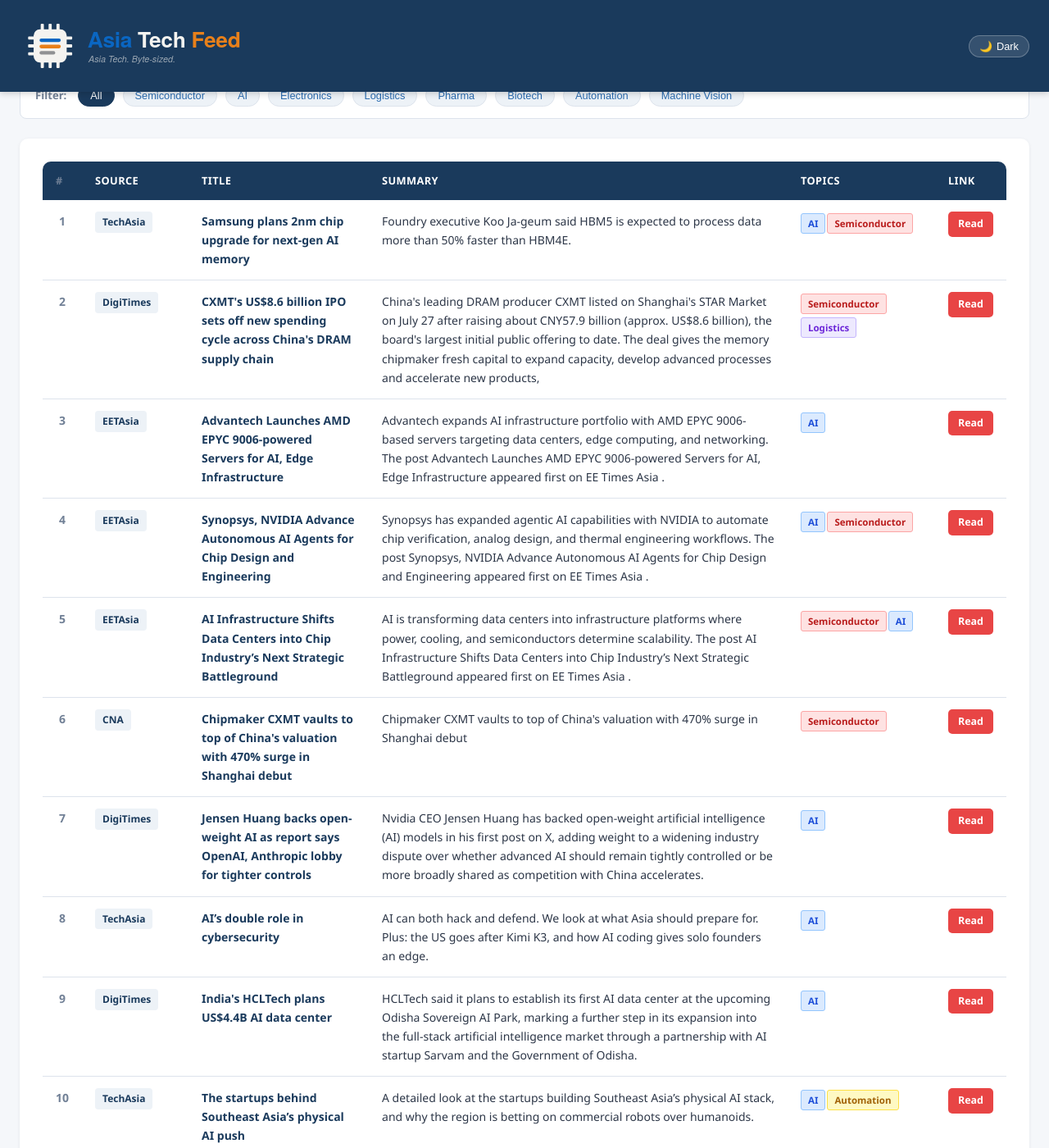
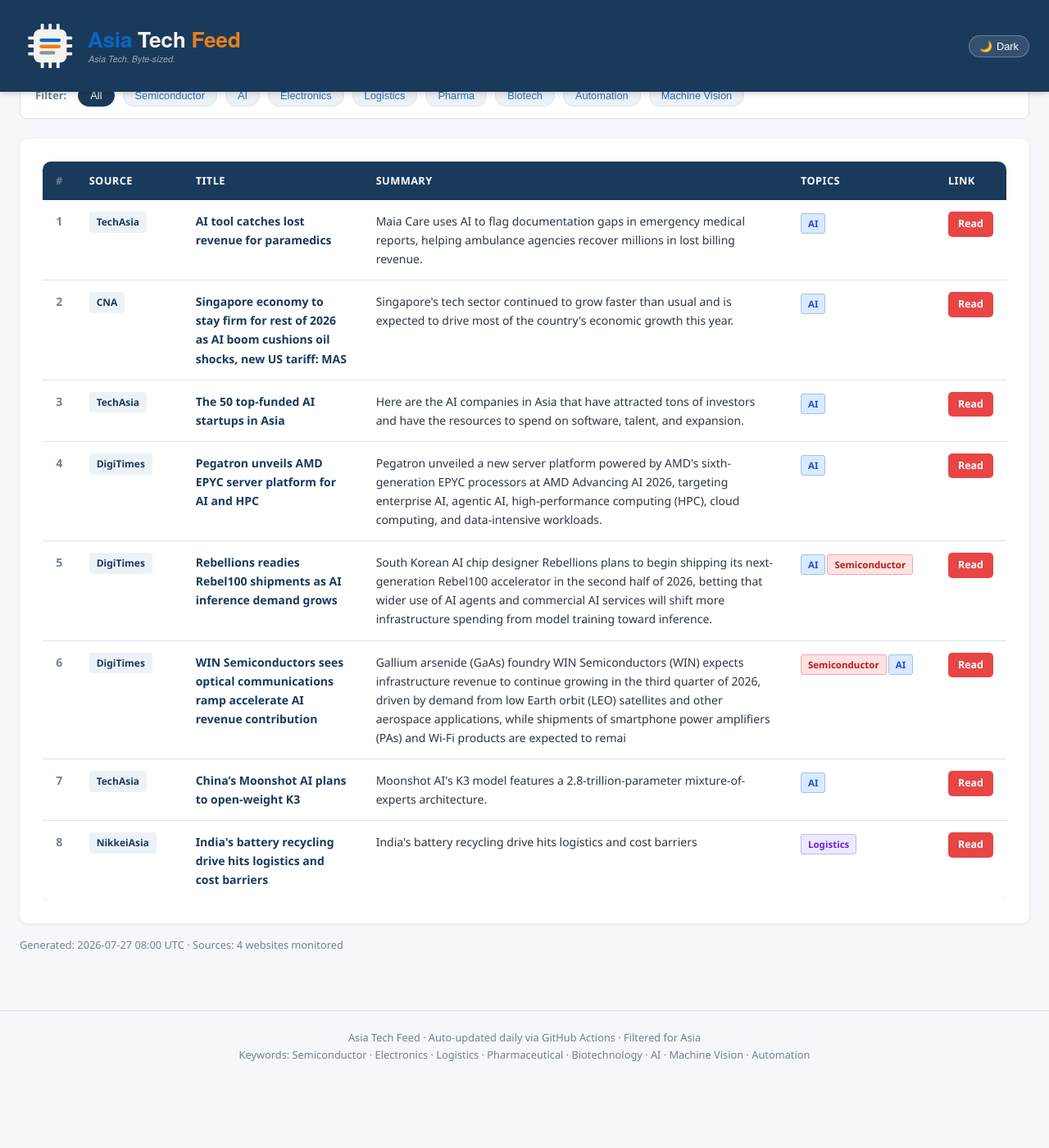
Before and after one commit to asiatechfeed/Asia-Tech-Feed, a Jekyll site: the page built from _posts/2026-07-27-asia-tech-news-digest.md, in a window 1280 px wide and 1400 px high, scrolled down 633 px. Shown: the whole window at 82% size. Built offline with Jekyll 4.4.1, drawn with Linux system fonts in a browser that asks for light colours; a script that is not in the unit is left out; after the commit the page ends 1952 px from its top, so only the background shows below that; some of the changed text lies outside the part shown.

Commit message:
📰 News digest 2026-07-27 (8 articles)

```diff
--- a/_posts/2026-07-27-asia-tech-news-digest.md
+++ b/_posts/2026-07-27-asia-tech-news-digest.md
@@ -1,15 +1,15 @@
 ---
 layout: post
 title: "Asia Tech News Digest - July 27, 2026"
-date: 2026-07-27 11:49:29 +0800
-articles_count: 10
+date: 2026-07-27 16:00:48 +0800
+articles_count: 8
 sources_count: 4
-sources: ["CNA", "DigiTimes", "EETAsia", "TechAsia"]
+sources: ["CNA", "DigiTimes", "NikkeiAsia", "TechAsia"]
 csv_file: /assets/data/news-2026-07-27.tsv
-featured_title: "Samsung plans 2nm chip upgrade for next-gen AI memory"
-featured_url: "https://www.techinasia.com/samsung-electronics-spending-hits-257b-2025"
+featured_title: "AI tool catches lost revenue for paramedics"
+featured_url: "https://www.techinasia.com/ai-tool-catches-lost-revenue-paramedics"
 featured_source: "TechAsia"
-featured_summary: "Foundry executive Koo Ja-geum said HBM5 is expected to process data more than 50% faster than HBM4E."
+featured_summary: "Maia Care uses AI to flag documentation gaps in emergency medical reports, helping ambulance agencies recover millions in lost billing revenue."
 featured_image: ""
 ---
 
@@ -28,82 +28,66 @@ featured_image: ""
 <tr>
   <td class="col-num">1</td>
   <td class="col-source"><span class="source-badge">TechAsia</span></td>
-  <td class="col-title"><span class="article-title">Samsung plans 2nm chip upgrade for next-gen AI memory</span></td>
-  <td class="col-summary">Foundry executive Koo Ja-geum said HBM5 is expected to process data more than 50% faster than HBM4E.</td>
-  <td class="col-tags"><span class="tag ai">AI</span><span class="tag semi">Semiconductor</span></td>
-  <td class="col-link"><a class="btn-link" href="https://www.techinasia.com/samsung-electronics-spending-hits-257b-2025" target="_blank" rel="noopener">Read</a></td>
+  <td class="col-title"><span class="article-title">AI tool catches lost revenue for paramedics</span></td>
+  <td class="col-summary">Maia Care uses AI to flag documentation gaps in emergency medical reports, helping ambulance agencies recover millions in lost billing revenue.</td>
+  <td class="col-tags"><span class="tag ai">AI</span></td>
+  <td class="col-link"><a class="btn-link" href="https://www.techinasia.com/ai-tool-catches-lost-revenue-paramedics" target="_blank" rel="noopener">Read</a></td>
 </tr>
 <tr>
   <td class="col-num">2</td>
-  <td class="col-source"><span class="source-badge">DigiTimes</span></td>
-  <td class="col-title"><span class="article-title">CXMT's US$8.6 billion IPO sets off new spending cycle across China's DRAM supply chain</span></td>
-  <td class="col-summary">China's leading DRAM producer CXMT listed on Shanghai's STAR Market on July 27 after raising about CNY57.9 billion (approx. US$8.6 billion), the board's largest initial public offering to date. The deal gives the memory chipmaker fresh capital to expand capacity, develop advanced processes and accelerate new products, </td>
-  <td class="col-tags"><span class="tag semi">Semiconductor</span><span class="tag logis">Logistics</span></td>
-  <td class="col-link"><a class="btn-link" href="https://www.digitimes.com/news/a20260727VL204/cxmt-dram-ipo-supply-chain-equipment.html" target="_blank" rel="noopener">Read</a></td>
+  <td class="col-source"><span class="source-badge">CNA</span></td>
+  <td class="col-title"><span class="article-title">Singapore economy to stay firm for rest of 2026 as AI boom cushions oil shocks, new US tariff: MAS</span></td>
+  <td class="col-summary">Singapore's tech sector continued to grow faster than usual and is expected to drive most of the country's economic growth this year.</td>
+  <td class="col-tags"><span class="tag ai">AI</span></td>
+  <td class="col-link"><a class="btn-link" href="https://www.channelnewsasia.com/singapore/economy-ai-oil-prices-middle-east-conflict-trump-tariffs-mas-6279896" target="_blank" rel="noopener">Read</a></td>
 </tr>
 <tr>
   <td class="col-num">3</td>
-  <td class="col-source"><span class="source-badge">EETAsia</span></td>
-  <td class="col-title"><span class="article-title">Advantech Launches AMD EPYC 9006-powered Servers for AI, Edge Infrastructure</span></td>
-  <td class="col-summary">Advantech expands AI infrastructure portfolio with AMD EPYC 9006-based servers targeting data centers, edge computing, and networking. The post Advantech Launches AMD EPYC 9006-powered Servers for AI, Edge Infrastructure appeared first on EE Times Asia .</td>
+  <td class="col-source"><span class="source-badge">TechAsia</span></td>
+  <td class="col-title"><span class="article-title">The 50 top-funded AI startups in Asia</span></td>
+  <td class="col-summary">Here are the AI companies in Asia that have attracted tons of investors and have the resources to spend on software, talent, and expansion.</td>
   <td class="col-tags"><span class="tag ai">AI</span></td>
-  <td class="col-link"><a class="btn-link" href="https://www.eetasia.com/advantech-launches-amd-epyc-9006-powered-servers-for-ai-edge-infrastructure/" target="_blank" rel="noopener">Read</a></td>
+  <td class="col-link"><a class="btn-link" href="https://www.techinasia.com/the-50-top-funded-ai-startups-in-asia" target="_blank" rel="noopener">Read</a></td>
 </tr>
 <tr>
   <td class="col-num">4</td>
-  <td class="col-source"><span class="source-badge">EETAsia</span></td>
-  <td class="col-title"><span class="article-title">Synopsys, NVIDIA Advance Autonomous AI Agents for Chip Design and Engineering</span></td>
-  <td class="col-summary">Synopsys has expanded agentic AI capabilities with NVIDIA to automate chip verification, analog design, and thermal engineering workflows. The post Synopsys, NVIDIA Advance Autonomous AI Agents for Chip Design and Engineering appeared first on EE Times Asia .</td>
-  <td class="col-tags"><span class="tag ai">AI</span><span class="tag semi">Semiconductor</span></td>
-  <td class="col-link"><a class="btn-link" href="https://www.eetasia.com/synopsys-nvidia-advance-autonomous-ai-agents-for-chip-design-and-engineering/" target="_blank" rel="noopener">Read</a></td>
+  <td class="col-source"><span class="source-badge">DigiTimes</span></td>
+  <td class="col-title"><span class="article-title">Pegatron unveils AMD EPYC server platform for AI and HPC</span></td>
+  <td class="col-summary">Pegatron unveiled a new server platform powered by AMD's sixth-generation EPYC processors at AMD Advancing AI 2026, targeting enterprise AI, agentic AI, high-performance computing (HPC), cloud computing, and data-intensive workloads.</td>
+  <td class="col-tags"><span class="tag ai">AI</span></td>
+  <td class="col-link"><a class="btn-link" href="https://www.digitimes.com/news/a20260724PD244/pegatron-amd-hpc-performance-infrastructure.html" target="_blank" rel="noopener">Read</a></td>
 </tr>
 <tr>
   <td class="col-num">5</td>
-  <td class="col-source"><span class="source-badge">EETAsia</span></td>
-  <td class="col-title"><span class="article-title">AI Infrastructure Shifts Data Centers into Chip Industry’s Next Strategic Battleground</span></td>
-  <td class="col-summary">AI is transforming data centers into infrastructure platforms where power, cooling, and semiconductors determine scalability. The post AI Infrastructure Shifts Data Centers into Chip Industry’s Next Strategic Battleground appeared first on EE Times Asia .</td>
-  <td class="col-tags"><span class="tag semi">Semiconductor</span><span class="tag ai">AI</span></td>
-  <td class="col-link"><a class="btn-link" href="https://www.eetasia.com/ai-infrastructure-shifts-data-centers-into-chip-industrys-next-strategic-battleground/" target="_blank" rel="noopener">Read</a></td>
+  <td class="col-source"><span class="source-badge">DigiTimes</span></td>
+  <td class="col-title"><span class="article-title">Rebellions readies Rebel100 shipments as AI inference demand grows</span></td>
+  <td class="col-summary">South Korean AI chip designer Rebellions plans to begin shipping its next-generation Rebel100 accelerator in the second half of 2026, betting that wider use of AI agents and commercial AI services will shift more infrastructure spending from model training toward inference.</td>
+  <td class="col-tags"><span class="tag ai">AI</span><span class="tag semi">Semiconductor</span></td>
+  <td class="col-link"><a class="btn-link" href="https://www.digitimes.com/news/a20260727VL212/ai-inference-shipments-ai-chip-infrastructure-sk-telecom.html" target="_blank" rel="noopener">Read</a></td>
 </tr>
 <tr>
   <td class="col-num">6</td>
-  <td class="col-source"><span class="source-badge">CNA</span></td>
-  <td class="col-title"><span class="article-title">Chipmaker CXMT vaults to top of China's valuation with 470% surge in Shanghai debut</span></td>
-  <td class="col-summary">Chipmaker CXMT vaults to top of China's valuation with 470% surge in Shanghai debut</td>
-  <td class="col-tags"><span class="tag semi">Semiconductor</span></td>
-  <td class="col-link"><a class="btn-link" href="https://www.channelnewsasia.com/business/china-chipmaker-cxmt-shares-surge-shanghai-trading-debut-6279601" target="_blank" rel="noopener">Read</a></td>
+  <td class="col-source"><span class="source-badge">DigiTimes</span></td>
+  <td class="col-title"><span class="article-title">WIN Semiconductors sees optical communications ramp accelerate AI revenue contribution</span></td>
+  <td class="col-summary">Gallium arsenide (GaAs) foundry WIN Semiconductors (WIN) expects infrastructure revenue to continue growing in the third quarter of 2026, driven by demand from low Earth orbit (LEO) satellites and other aerospace applications, while shipments of smartphone power amplifiers (PAs) and Wi-Fi products are expected to remai</td>
+  <td class="col-tags"><span class="tag semi">Semiconductor</span><span class="tag ai">AI</span></td>
+  <td class="col-link"><a class="btn-link" href="https://www.digitimes.com/news/a20260727PD224/revenue-win-semi-communications-gaas-demand.html" target="_blank" rel="noopener">Read</a></td>
 </tr>
 <tr>
   <td class="col-num">7</td>
-  <td class="col-source"><span class="source-badge">DigiTimes</span></td>
-  <td class="col-title"><span class="article-title">Jensen Huang backs open-weight AI as report says OpenAI, Anthropic lobby for tighter controls</span></td>
-  <td class="col-summary">Nvidia CEO Jensen Huang has backed open-weight artificial intelligence (AI) models in his first post on X, adding weight to a widening industry dispute over whether advanced AI should remain tightly controlled or be more broadly shared as competition with China accelerates.</td>
+  <td class="col-source"><span class="source-badge">TechAsia</span></td>
+  <td class="col-title"><span class="article-title">China’s Moonshot AI plans to open-weight K3</span></td>
+  <td class="col-summary">Moonshot AI's K3 model features a 2.8-trillion-parameter mixture-of-experts architecture.</td>
   <td class="col-tags"><span class="tag ai">AI</span></td>
-  <td class="col-link"><a class="btn-link" href="https://www.digitimes.com/news/a20260727VL203/jensen-huang-nvidia-ai-security-competition.html" target="_blank" rel="noopener">Read</a></td>
+  <td class="col-link"><a class="btn-link" href="https://www.techinasia.com/moonshot-ai-moves-unwind-offshore-model-ipo" target="_blank" rel="noopener">Read</a></td>
 </tr>
 <tr>
   <td class="col-num">8</td>
-  <td class="col-source"><span class="source-badge">TechAsia</span></td>
-  <td class="col-title"><span class="article-title">AI’s double role in cybersecurity</span></td>
-  <td class="col-summary">AI can both hack and defend. We look at what Asia should prepare for. Plus: the US goes after Kimi K3, and how AI coding gives solo founders an edge.</td>
-  <td class="col-tags"><span class="tag ai">AI</span></td>
-  <td class="col-link"><a class="btn-link" href="https://www.techinasia.com/ais-double-role-cybersecurity" target="_blank" rel="noopener">Read</a></td>
-</tr>
-<tr>
-  <td class="col-num">9</td>
-  <td class="col-source"><span class="source-badge">DigiTimes</span></td>
-  <td class="col-title"><span class="article-title">India's HCLTech plans US$4.4B AI data center</span></td>
-  <td class="col-summary">HCLTech said it plans to establish its first AI data center at the upcoming Odisha Sovereign AI Park, marking a further step in its expansion into the full-stack artificial intelligence market through a partnership with AI startup Sarvam and the Government of Odisha.</td>
-  <td class="col-tags"><span class="tag ai">AI</span></td>
-  <td class="col-link"><a class="btn-link" href="https://www.digitimes.com/news/a20260727PR201/india-data-center-expansion-infrastructure-partnership.html" target="_blank" rel="noopener">Read</a></td>
-</tr>
-<tr>
-  <td class="col-num">10</td>
-  <td class="col-source"><span class="source-badge">TechAsia</span></td>
-  <td class="col-title"><span class="article-title">The startups behind Southeast Asia’s physical AI push</span></td>
-  <td class="col-summary">A detailed look at the startups building Southeast Asia’s physical AI stack, and why the region is betting on commercial robots over humanoids.</td>
-  <td class="col-tags"><span class="tag ai">AI</span><span class="tag auto">Automation</span></td>
-  <td class="col-link"><a class="btn-link" href="https://www.techinasia.com/visual-story/mapping-southeast-asias-physical-ai-startup-ecosystem" target="_blank" rel="noopener">Read</a></td>
+  <td class="col-source"><span class="source-badge">NikkeiAsia</span></td>
+  <td class="col-title"><span class="article-title">India's battery recycling drive hits logistics and cost barriers</span></td>
+  <td class="col-summary">India's battery recycling drive hits logistics and cost barriers</td>
+  <td class="col-tags"><span class="tag logis">Logistics</span></td>
+  <td class="col-link"><a class="btn-link" href="https://asia.nikkei.com/business/electronics/india-s-battery-recycling-drive-hits-logistics-and-cost-barriers" target="_blank" rel="noopener">Read</a></td>
 </tr>
 </tbody>
 </table>
```
Also changed, not shown: _data/seen_urls.json (+9 -1 lines), _digest_meta.json (+22 -22 lines), assets/data/news-2026-07-27.tsv (+8 -10 lines), assets/data/search-index.json.
